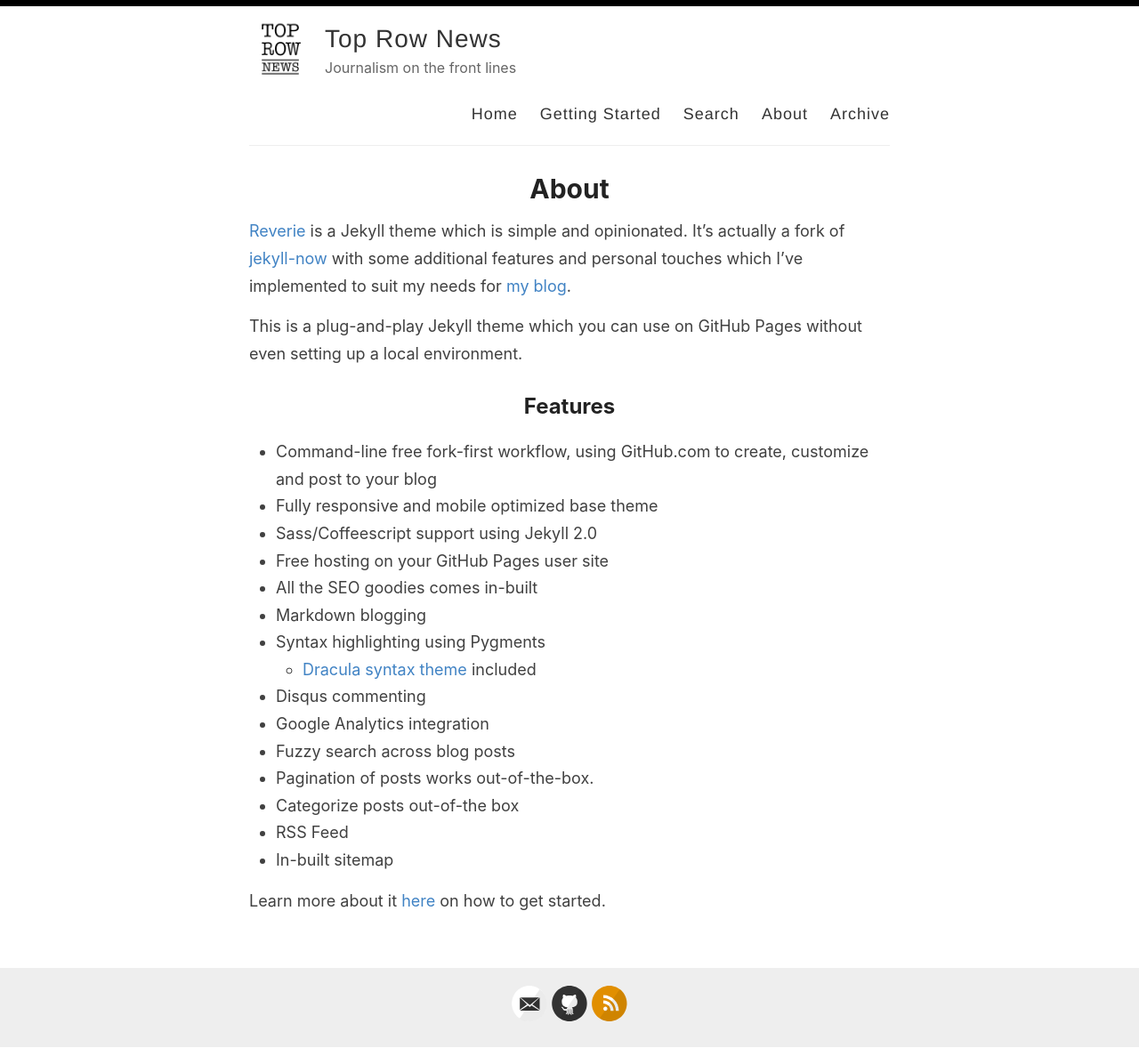
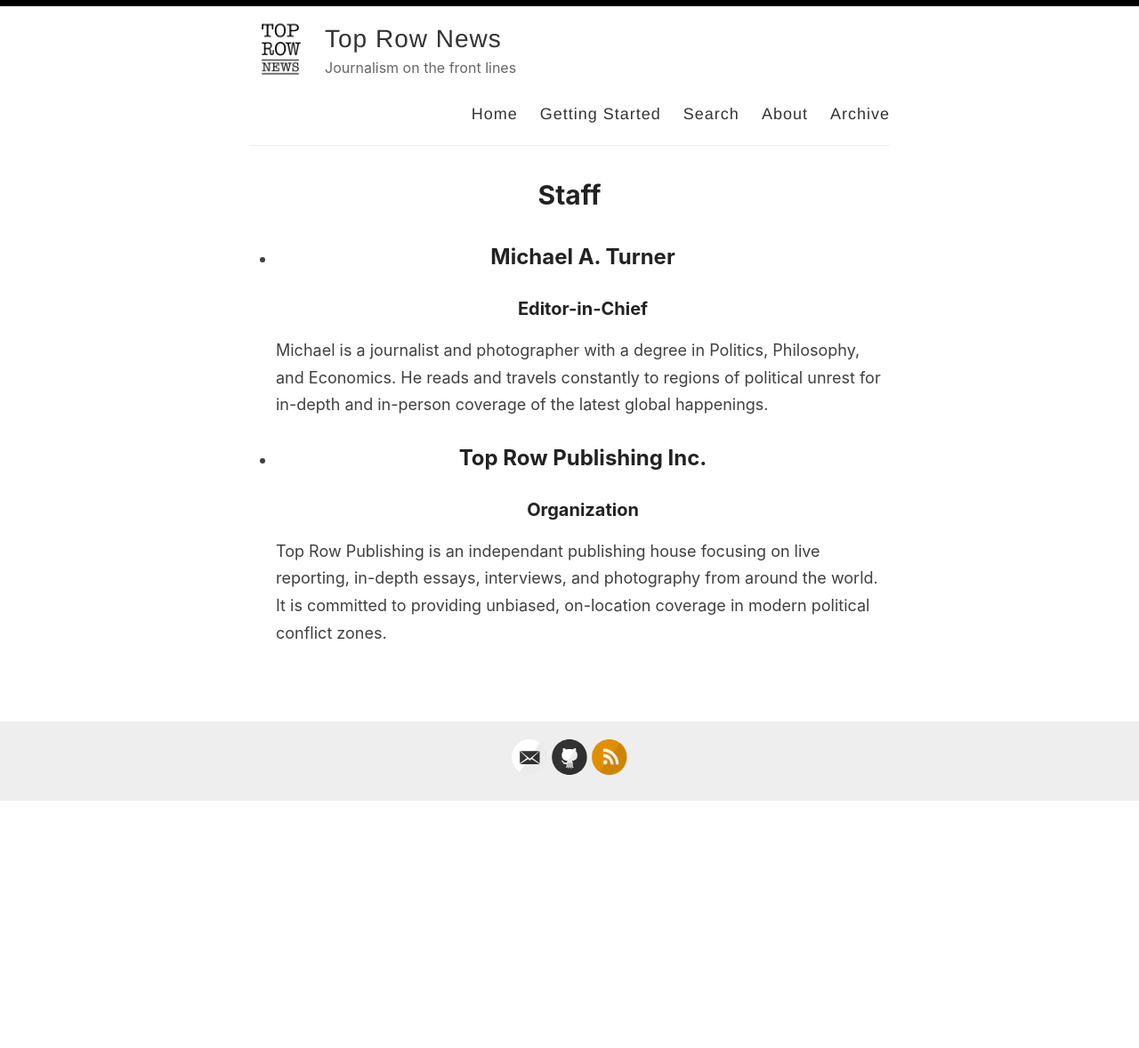
Before and after one commit to artifoxel/artifoxel.github.io, a Jekyll site: the page built from _pages/about.md, in a window 1280 px wide. Shown: the whole page at 89% size. Built offline with Jekyll 4.4.1, drawn with Linux system fonts in a browser that asks for light colours; after the commit the page ends 901 px from its top, so only the background shows below that.

Commit message:
add authors

```diff
--- a/_config.yml
+++ b/_config.yml
@@ -99,3 +99,6 @@
   - LICENSE
   - README.md
   - CNAME
+
+collections:
+  authors:
--- /dev/null
+++ b/_layouts/authors.html
@@ -0,0 +1,15 @@
+---
+layout: default
+title: Staff
+---
+<h1>Staff</h1>
+
+<ul>
+  {% for author in site.authors %}
+    <li>
+      <h2>{{ author.name }}</h2>
+      <h3>{{ author.position }}</h3>
+      <p>{{ author.content | markdownify }}</p>
+    </li>
+  {% endfor %}
+</ul>
--- a/_pages/about.md
+++ b/_pages/about.md
@@ -1,29 +1,7 @@
 ---
-layout: page
+layout: authors
 title: About
 permalink: /about/
 ---
 
-[Reverie](https://github.com/amitmerchant1990/reverie) is a Jekyll theme which is simple and opinionated. It's actually a fork of [jekyll-now](https://github.com/barryclark/jekyll-now) with some additional features and personal touches which I've implemented to suit my needs for [my blog](https://www.amitmerchant.com).
-
-This is a plug-and-play Jekyll theme which you can use on GitHub Pages without even setting up a local environment.
-
-## Features
-
-- Command-line free fork-first workflow, using GitHub.com to create, customize and post to your blog
-- Fully responsive and mobile optimized base theme
-- Sass/Coffeescript support using Jekyll 2.0
-- Free hosting on your GitHub Pages user site
-- All the SEO goodies comes in-built
-- Markdown blogging
-- Syntax highlighting using Pygments
-    - [Dracula syntax theme](https://draculatheme.com/) included
-- Disqus commenting
-- Google Analytics integration
-- Fuzzy search across blog posts
-- Pagination of posts works out-of-the-box.
-- Categorize posts out-of-the box
-- RSS Feed
-- In-built sitemap
-
-Learn more about it [here](https://github.com/amitmerchant1990/reverie) on how to get started.
+content
```
Also changed, not shown: _authors/michael.md (added, +6 -0 lines), _authors/toprowpub.md (added, +6 -0 lines).
